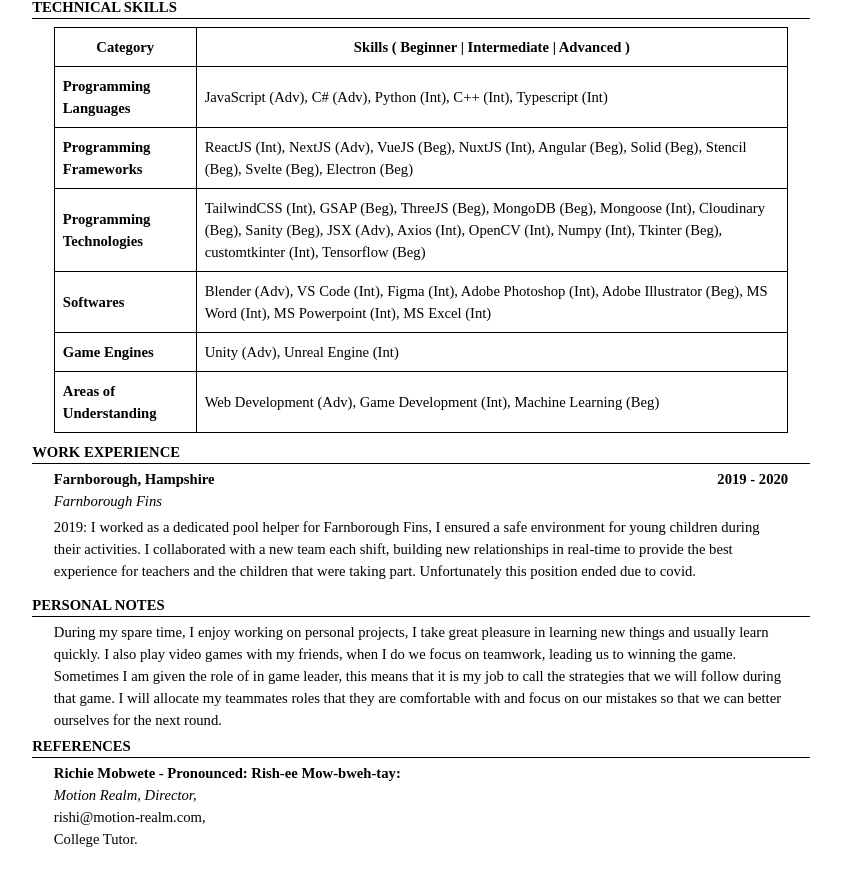
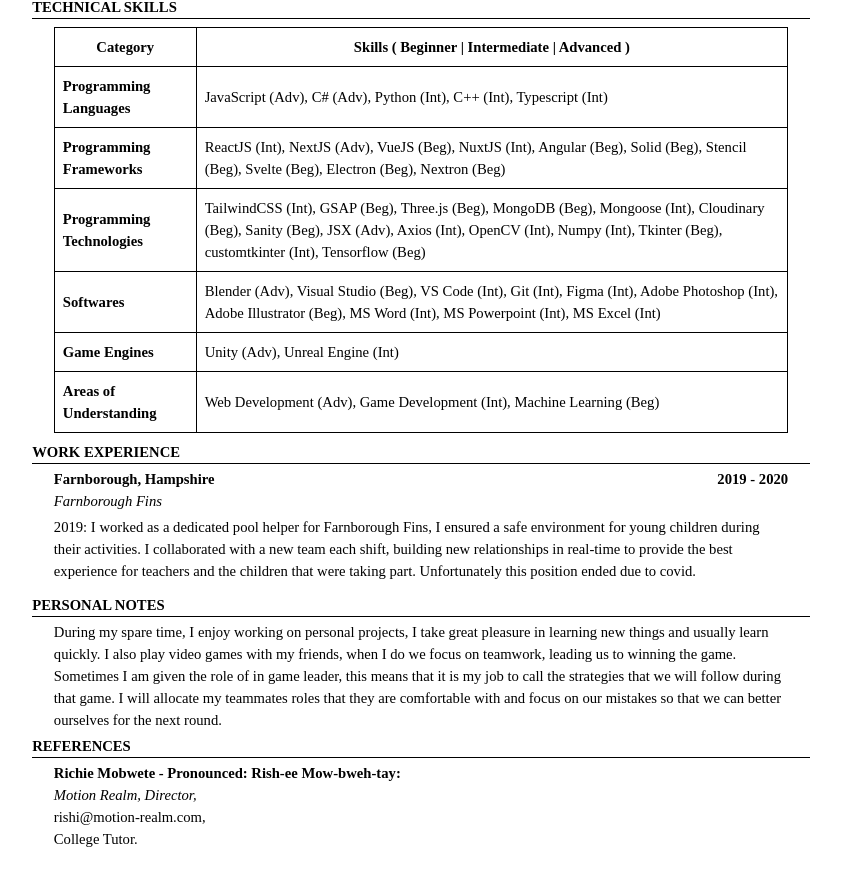
Before and after one commit to oebsworth/procedural-cv-nextjs-web, a Next.js app: page / in a window 1280 px wide. Shown: the part 914-1784 px from the top of the page, without its empty margins (219-1060 px from the left). Built offline with nearby package versions, Linux system fonts and the light colour scheme.

Commit message:
Updated skills.

```diff
--- a/app/page.tsx
+++ b/app/page.tsx
@@ -1,5 +1,3 @@
-// import {} from '@components/index'
-import { BsDiamond } from "react-icons/bs";
 import React from 'react'
 
 export default function HomePage() {
@@ -105,6 +103,7 @@ export default function HomePage() {
         { name: "Stencil", level: "Beginner" },
         { name: "Svelte", level: "Beginner" },
         { name: "Electron", level: "Beginner" },
+        { name: "Nextron", level: "Beginner" }
       ]
     },
     {
@@ -113,7 +112,7 @@ export default function HomePage() {
         // Javascript
         { name: "TailwindCSS", level: "Intermediate" },
         { name: "GSAP", level: "Beginner" },
-        { name: "ThreeJS", level: "Beginner" },
+        { name: "Three.js", level: "Beginner" },
         { name: "MongoDB", level: "Beginner" },
         { name: "Mongoose", level: "Intermediate" },
         { name: "Cloudinary", level: "Beginner" },
@@ -136,7 +135,9 @@ export default function HomePage() {
         { name: "Blender", level: "Advanced" },
 
         // Coding
+        { name: "Visual Studio", level: "Beginner" },
         { name: "VS Code", level: "Intermediate" },
+        { name: "Git", level: "Intermediate" },
 
         // Web Development
         { name: "Figma", level: "Intermediate" },
```
